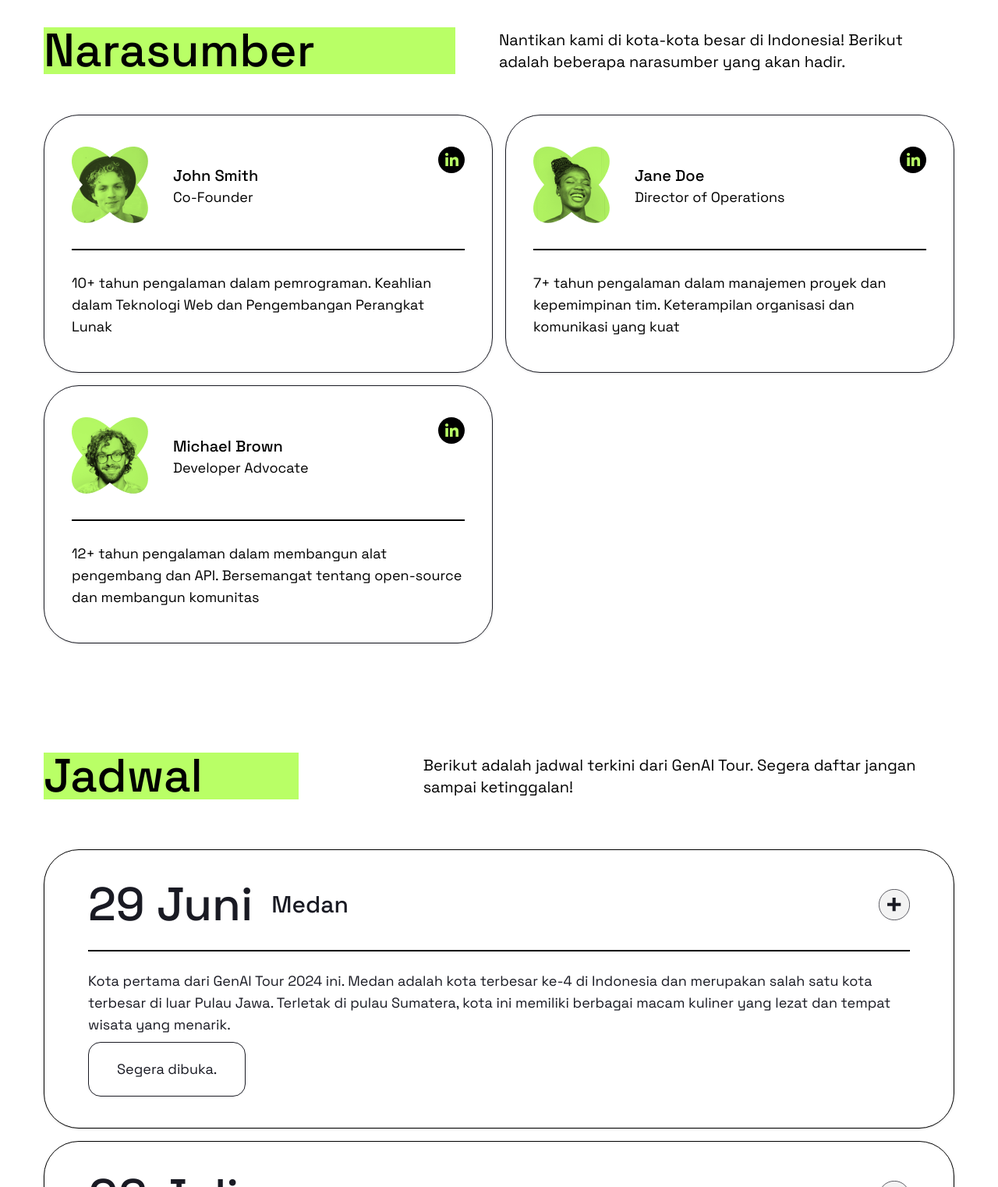
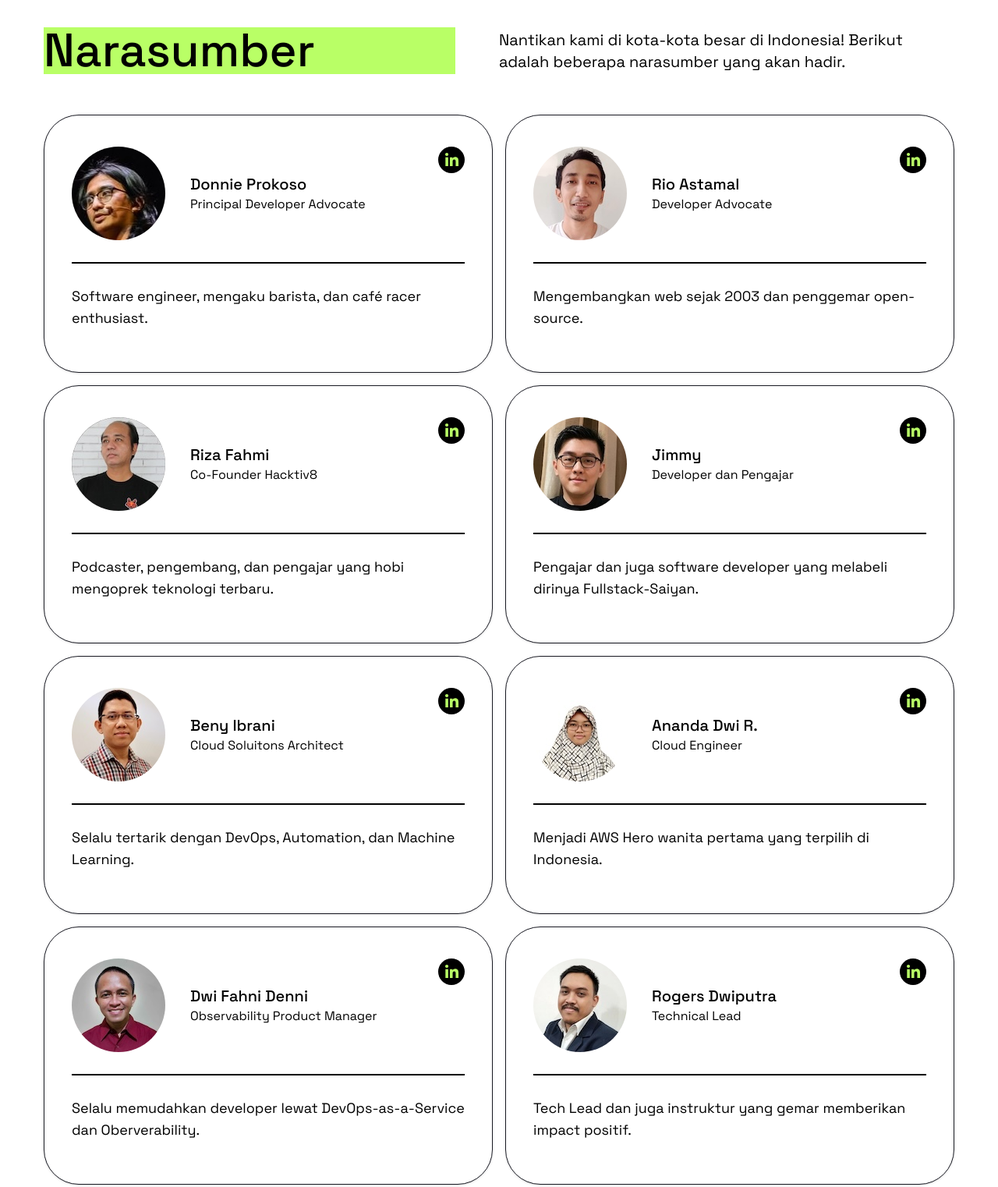
Before and after one commit to awsugid/genaitour-website, an Astro site: page / in a window 1280 px wide. Shown: the part 987-2509 px from the top of the page at 78% size. Built offline with nearby package versions, Linux system fonts and the light colour scheme; Astro itself is replaced by a stand-in of ours.

Commit message:
Speakers: Add 9 speakers

```diff
--- a/src/components/Data/speaker.json
+++ b/src/components/Data/speaker.json
@@ -2,26 +2,83 @@
     "speakers":
     [
         {
-            "title": "Co-Founder",
-            "name": "John Smith",
-            "description": "10+ tahun pengalaman dalam pemrograman. Keahlian dalam Teknologi Web dan Pengembangan Perangkat Lunak",
-            "profile": "/speakers/c1.png",
-            "link": "/"
+            "title": "Principal Developer Advocate",
+            "name": "Donnie Prokoso",
+            "description": "Software engineer, mengaku barista, dan café racer enthusiast.",
+            "profile": "/speakers/donnie-prakoso.jpg",
+            "link": "https://www.linkedin.com/in/donnieprakoso/",
+            "cities": "Jakarta, Bali"
         },
         {
-            "title": "Director of Operations",
-            "name": "Jane Doe",
-            "description": "7+ tahun pengalaman dalam manajemen proyek dan kepemimpinan tim. Keterampilan organisasi dan komunikasi yang kuat",
-            "profile": "/speakers/c2.png",
-            "link": "/"
+            "title": "Developer Advocate",
+            "name": "Rio Astamal",
+            "description": "Mengembangkan web sejak 2003 dan penggemar open-source.",
+            "profile": "/speakers/rio-astamal.jpeg",
+            "link": "https://www.linkedin.com/in/rioastamal/",
+            "cities": "Semua kota"
         },
 
         {
-            "title": "Developer Advocate",
-            "name": "Michael Brown",
-            "description": "12+ tahun pengalaman dalam membangun alat pengembang dan API. Bersemangat tentang open-source dan membangun komunitas",
-            "profile": "/speakers/c3.png",
-            "link": "/"
+            "title": "Co-Founder Hacktiv8",
+            "name": "Riza Fahmi",
+            "description": "Podcaster, pengembang, dan pengajar yang hobi mengoprek teknologi terbaru.",
+            "profile": "/speakers/riza-fahmi.jpeg",
+            "link": "https://www.linkedin.com/in/rizafahmi/",
+            "cities": "Jakarta"
+        },
+
+        {
+            "title": "Developer dan Pengajar",
+            "name": "Jimmy",
+            "description": "Pengajar dan juga software developer yang melabeli dirinya Fullstack-Saiyan.",
+            "profile": "/speakers/jimmy.jpeg",
+            "link": "https://www.linkedin.com/in/gymie/",
+            "cities": "Medan"
+        },
+
+        {
+            "title": "Cloud Soluitons Architect",
+            "name": "Beny Ibrani",
+            "description": "Selalu tertarik dengan DevOps, Automation, dan Machine Learning.",
+            "profile": "/speakers/beny.jpeg",
+            "link": "https://www.linkedin.com/in/beny-ibrani/",
+            "cities": "Jakarta"
+        },
+
+        {
+            "title": "Cloud Engineer",
+            "name": "Ananda Dwi R.",
+            "description": "Menjadi AWS Hero wanita pertama yang terpilih di Indonesia.",
+            "profile": "/speakers/ananda.jpeg",
+            "link": "https://www.linkedin.com/in/anandadwir/",
+            "cities": "Jogjakarta"
+        },
+
+        {
+            "title": "Observability Product Manager",
+            "name": "Dwi Fahni Denni",
+            "description": "Selalu memudahkan developer lewat DevOps-as-a-Service dan Oberverability.",
+            "profile": "/speakers/dwi-denni.jpeg",
+            "link": "https://www.linkedin.com/in/dfdenni/",
+            "cities": "Bandung"
+        },
+
+        {
+            "title": "Technical Lead",
+            "name": "Rogers Dwiputra",
+            "description": "Tech Lead dan juga instruktur yang gemar memberikan impact positif.",
+            "profile": "/speakers/rogers.jpeg",
+            "link": "https://www.linkedin.com/in/rogersdwiputra/",
+            "cities": "Bandung"
+        },
+
+        {
+            "title": "Technical Lead",
+            "name": "Go Frendi",
+            "description": "Sedang sibuk mengembangkan open-source tool Zrb.",
+            "profile": "/speakers/gofrendi.jpeg",
+            "link": "https://www.linkedin.com/in/go-frendi-gunawan-734819115/",
+            "cities": "Malang"
         }
 
     ]
--- a/src/components/Navbar.astro
+++ b/src/components/Navbar.astro
@@ -2,6 +2,7 @@
 // Define your navigation links here
 const navLinks = [
   { href: "/#schedule", label: "Jadwal" },
+  { href: "/#speaker", label: "Speaker" },
   { href: "/#sponsor", label: "Sponsor" }
 ]
 
--- a/src/components/Speaker.astro
+++ b/src/components/Speaker.astro
@@ -4,7 +4,7 @@ import speakerData from "./Data/speaker.json"
 ---
 
 <Container>
-  <div class="relative flex flex-col items-center md:flex-row">
+  <div class="relative flex flex-col items-center md:flex-row" id="speaker">
     <div class="row items-center py-5 md:pr-14 md:w-6/12 md:py-8">
       <div class="text-center md:text-left space-y-3 bg-lime">
         <h2 class="text-4xl font-medium leading-none sm:text-6xl">
@@ -31,12 +31,12 @@ import speakerData from "./Data/speaker.json"
               <div class="flex-col justify-start items-start gap-7 flex">
                 <div class="self-stretch justify-start items-start inline-flex">
                   <div class="grow shrink basis-0 justify-start items-center gap-8 flex">
-                    <div class="h-[102.82px] left-0 top-0 relative">
-                      <img src={profile} alt={name} />
+                    <div class="left-0 top-0 relative">
+                      <img src={profile} alt={name} style="border-radius:50%;" />
                     </div>
                     <div class="flex-col justify-end items-start inline-flex">
                       <div class="text-xl font-medium">{name}</div>
-                      <div class="text-lg font-normal">{title}</div>
+                      <div class="text-md font-normal">{title}</div>
                     </div>
                   </div>
                   <a class="top-0 right-0" href={link}>
```
Also changed, not shown: static/speakers/ananda.jpeg (added), static/speakers/beny.jpeg (added), static/speakers/donnie-prakoso.jpg (added), static/speakers/dwi-denni.jpeg (added), static/speakers/gofrendi.jpeg (added), static/speakers/jimmy.jpeg (added), static/speakers/rio-astamal.jpeg (added), static/speakers/riza-fahmi.jpeg (added), static/speakers/rogers.jpeg (added).
